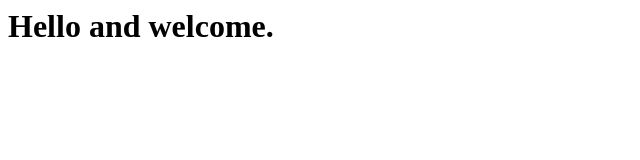
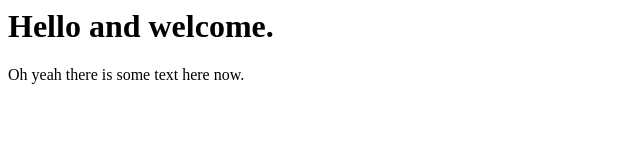
Before and after one commit to lowpitch/test-git-repo, a plain HTML site: page index.html in a window 1280 px wide. Shown: the whole page, without its empty margins (0-640 px from the left). Drawn offline with Linux system fonts and the light colour scheme.

Commit message:
Adding the text

```diff
--- a/index.html
+++ b/index.html
@@ -1,5 +1,6 @@
 <html>
   <body>
     <h1>Hello and welcome.</h1>
+    <p>Oh yeah there is some text here now.</p>
   </body>
 </html>
```
